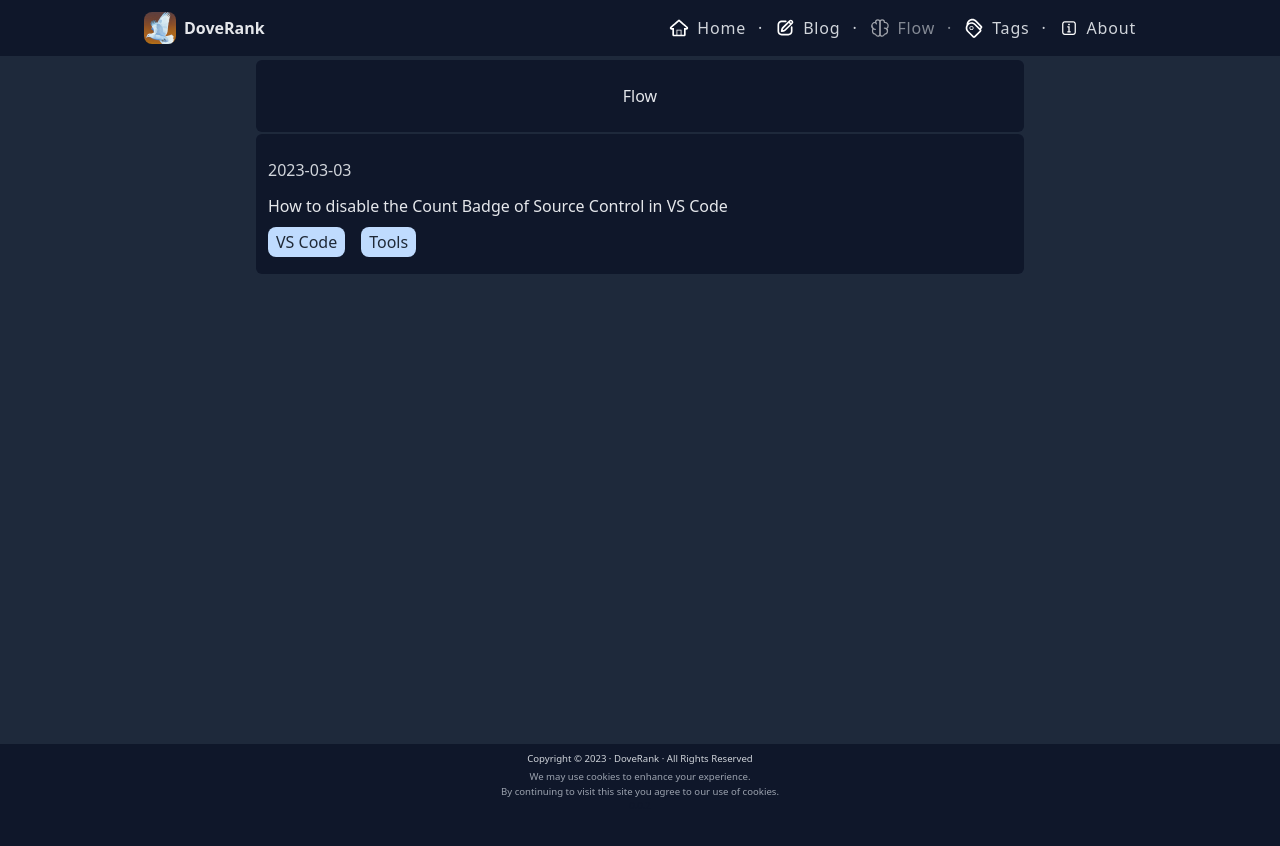
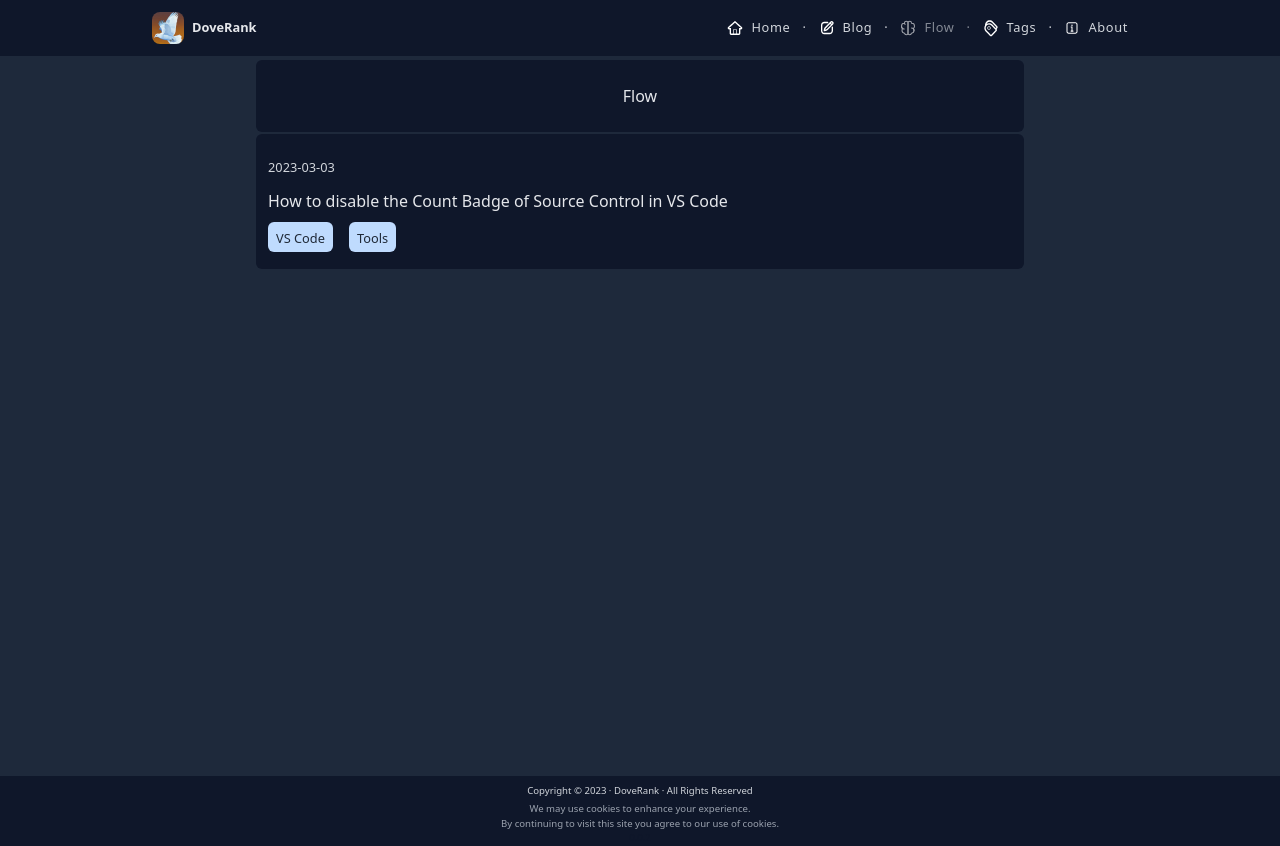
Before and after one commit to bourneo/next-blog, a Next.js app: page /flow in a window 1280 px wide. Before the commit the page ends 814 px from the top, so only its background shows below. Built offline with nearby package versions, Linux system fonts and the light colour scheme.

Commit message:
update font size

```diff
--- a/component/Banner.jsx
+++ b/component/Banner.jsx
@@ -7,7 +7,7 @@ export default function Banner({ banner }) {
     <RadiusBox>
       <section className={`${text_color_light}`}>
         <div className="flex justify-center item-center p-6">
-          <h1 className="text-2xl font-medium ">{banner}</h1>
+          <h1 className="text-md font-medium ">{banner}</h1>
         </div>
       </section>
     </RadiusBox>
--- a/component/ContentItem.jsx
+++ b/component/ContentItem.jsx
@@ -22,7 +22,7 @@ export default function ContentItem({ content, showBadge }) {
         </div>
 
         {/*title*/}
-        <div className={`${text_color_light} text-xl font-medium `}>
+        <div className={`${text_color_light} text-md font-medium `}>
           <div className="hover:underline underline-offset-4">
             <Link href={`/${content.type}/${content.slug}`}>{content.title}</Link>
           </div>
--- a/component/ContentProgressBar.jsx
+++ b/component/ContentProgressBar.jsx
@@ -26,7 +26,7 @@ export default function ContentProgressBar() {
       style={{
         transform: `translateX(${progress - 100}%)`,
       }}
-      className="fixed top-0 left-0 h-px w-full bg-slate-700 backdrop-blur-3xl transition-transform duration-150"
+      className="fixed top-0 left-0 h-px w-full bg-gray-600 backdrop-blur-3xl transition-transform duration-150"
     />
   );
 }
--- a/component/Footer.jsx
+++ b/component/Footer.jsx
@@ -6,7 +6,7 @@ const text_color_version = 'text-slate-900';
 
 export default function Footer() {
   return (
-    <footer className="flex flex-col text-x2s mt-2 ">
+    <footer className="flex flex-col text-2xs mt-2 ">
       <div className={`${text_color_gray} m-auto `}>
         Copyright &copy; 2023 · DoveRank · All Rights Reserved
       </div>
--- a/component/Header.jsx
+++ b/component/Header.jsx
@@ -30,8 +30,9 @@ export default function Header() {
   const { pathname } = router;
 
   const classMenuBase =
-    "flex items-center text-sm text-gray-300 hover:opacity-60 after:content-['·'] after:mx-3 last:after:hidden";
-  const classHiddenMenuBase = 'flex py-4 px-2 text-sm font-medium text-gray-300 hover:opacity-60';
+    "flex items-center text-gray-300 hover:opacity-60 after:content-['·'] after:mx-3" +
+    ' last:after:hidden';
+  const classHiddenMenuBase = 'flex py-4 px-2 font-medium text-gray-300 hover:opacity-60';
 
   const [active, setActive] = useState(false);
   const toggle = () => setActive(!active);
@@ -46,21 +47,21 @@ export default function Header() {
 
   return (
     <header className={`${text_color_light}`}>
-      <div className="flex mx-auto justify-between max-w-5xl px-4 py-3 ">
+      <div className="flex mx-auto justify-between max-w-5xl px-4 py-3 text-sm">
         {/*banner left*/}
         <Link className="flex items-center " href="/">
           <Image
-            className="rounded-lg"
+            className="rounded-lg mx-2"
             src="/img/output_128.jpg"
             alt="Avatar"
             width={32}
             height={32}
           />
-          <div className="font-bold text-xl ml-2 ">DoveRank</div>
+          <div className="font-bold ">DoveRank</div>
         </Link>
 
         {/*banner right*/}
-        <nav className="hidden md:flex items-center tracking-wider">
+        <nav className="hidden md:flex items-center tracking-wider mx-2">
           {menu.map((item) => (
             <Link
               key={item.href}
--- a/component/MenuButton.jsx
+++ b/component/MenuButton.jsx
@@ -1,14 +1,14 @@
 export default function MenuButton(item) {
   return (
-    <>
+    <div className="flex">
       <img
-        className="rounded-lg mr-2"
+        className="rounded-lg mr-2 "
         src={`/icon/${item.title.toLowerCase()}.svg`}
         alt={item.title}
-        width={20}
-        height={20}
+        width={16}
+        height={16}
       />
-      {item.title}
-    </>
+      <div>{item.title}</div>
+    </div>
   );
 }
--- a/component/TagBadge.jsx
+++ b/component/TagBadge.jsx
@@ -5,7 +5,7 @@ const text_color_dark = 'text-gray-800';
 export default function TagBadge({ tag }) {
   return (
     <span className="hover:underline underline-offset-2">
-      <span className="px-2 py-1 rounded-lg bg-blue-200 ">
+      <span className="px-2 py-1 rounded-md bg-blue-200 ">
         <span className={`${text_color_dark} text-sm font-medium`}>
           <Link href="/tags/[tag]" as={`/tags/${tag}`}>
             {tag}
--- a/pages/_app.jsx
+++ b/pages/_app.jsx
@@ -20,7 +20,7 @@ export default function MyApp({ Component, pageProps }) {
     <div className="h-screen">
       <Header />
 
-      <div className={`${background_color_body} min-h-86% py-0.5 `}>
+      <div className={`${background_color_body} min-h-90% py-0.5 `}>
         <Component {...pageProps} />
         {/*{useScrollRestoration(Router)}*/}
         {/*<BackToTop />*/}
--- a/tailwind.config.js
+++ b/tailwind.config.js
@@ -30,8 +30,15 @@ module.exports = {
       '90%': '90%',
     },
     fontSize: {
-      x2s: '0.6rem',
-      x3s: '0.5rem',
+      '3xs': '0.5rem',
+      '2xs': '0.6rem',
+      sm: '0.8rem',
+      base: '1rem',
+      xl: '1.25rem',
+      // '2xl': '1.563rem',
+      // '3xl': '1.953rem',
+      // '4xl': '2.441rem',
+      // '5xl': '3.052rem',
     },
     extend: {
       colors: {
```
